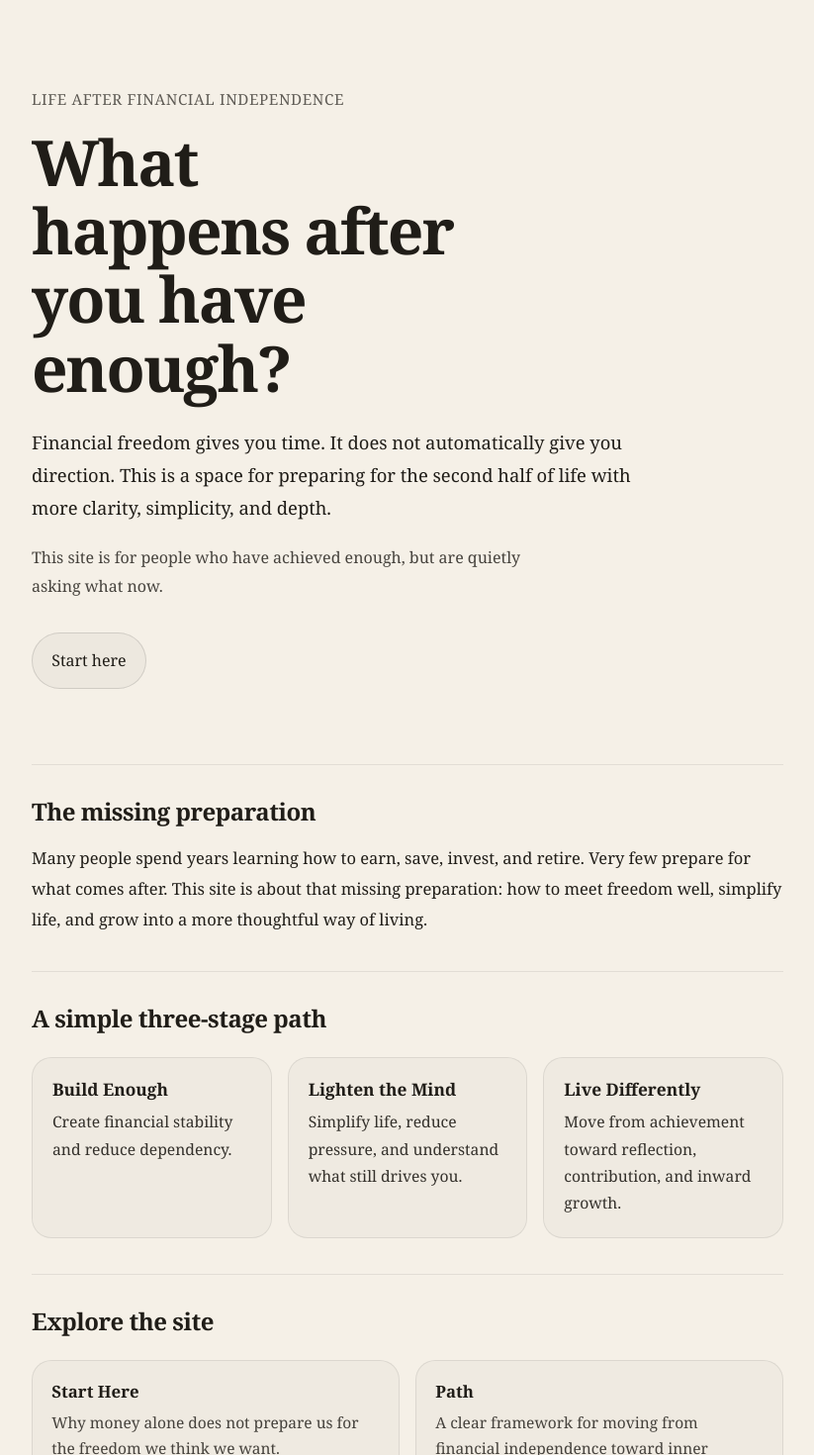
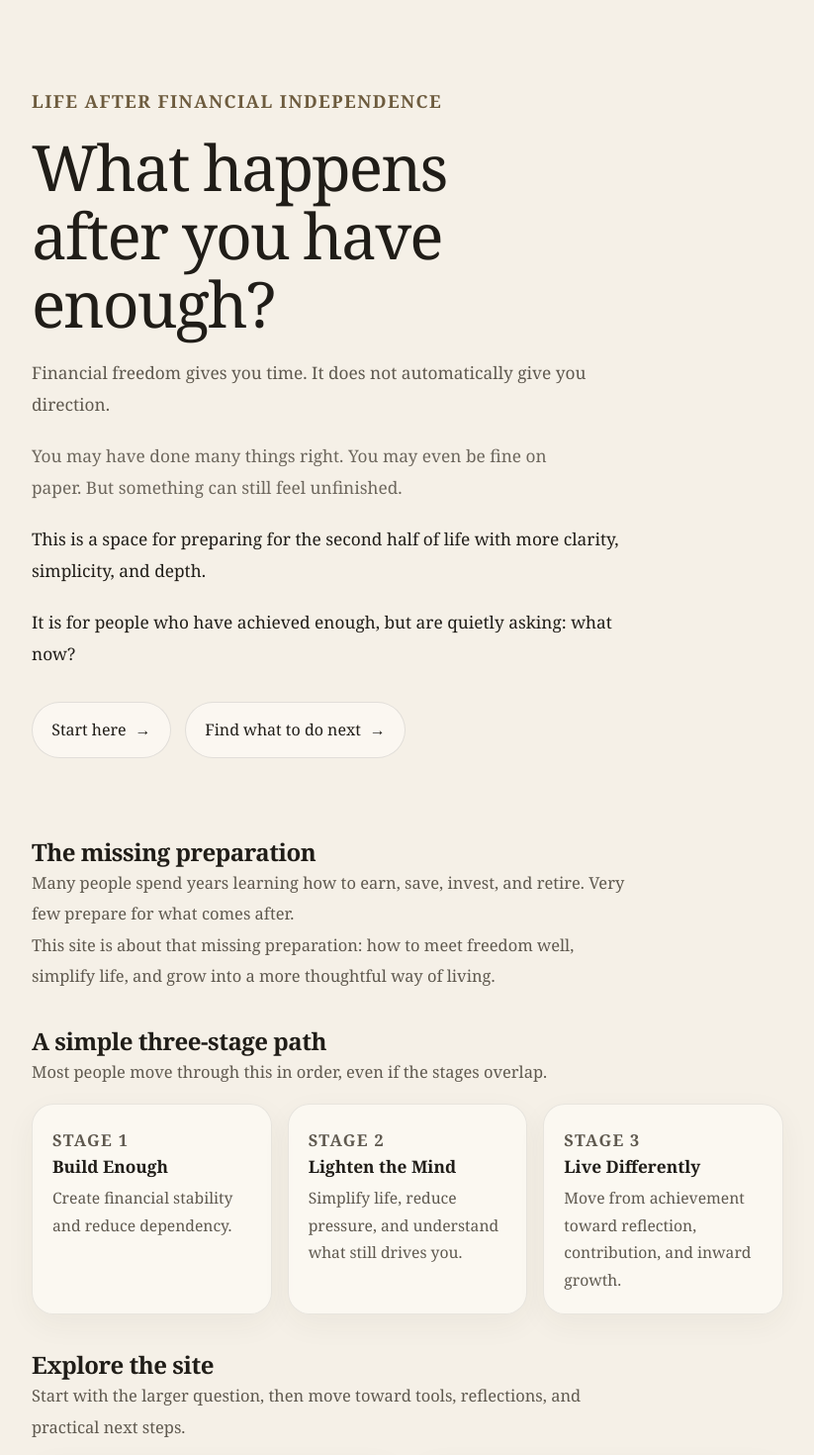
Before and after one commit to naveenniverthy/after-enough, a Next.js app: page / in a window 1280 px wide. Shown: the part 120-1590 px from the top of the page at 99% size, without its empty margins (228-1051 px from the left). Built offline with nearby package versions, Linux system fonts and the light colour scheme.

Commit message:
Home Page Improvements

```diff
--- a/app/globals.css
+++ b/app/globals.css
@@ -1960,3 +1960,205 @@ ol {
     flex-direction: column;
   }
 }
+
+.page-shell.after-enough-home {
+  width: 100%;
+}
+
+.after-enough-home .hero,
+.after-enough-home .content-block,
+.after-enough-home .closing-note {
+  width: min(760px, calc(100% - 2rem));
+  margin: 0 auto;
+}
+
+.after-enough-home .hero {
+  padding: 5.5rem 0 3.5rem;
+  text-align: left;
+}
+
+.after-enough-home .eyebrow {
+  margin: 0 0 1rem;
+  color: var(--accent);
+  letter-spacing: 0.08em;
+}
+
+.after-enough-home .hero h1 {
+  max-width: 12ch;
+  margin: 0;
+  font-size: clamp(2.25rem, 5vw, 4rem);
+  line-height: 1.08;
+  letter-spacing: -0.03em;
+}
+
+.after-enough-home .hero-lead,
+.after-enough-home .hero-copy {
+  max-width: 62ch;
+  margin: 1.25rem 0 0;
+  color: var(--text-soft);
+  font-size: 1.08rem;
+  line-height: 1.85;
+}
+
+.after-enough-home .hero-lead.softer {
+  max-width: 58ch;
+  opacity: 0.9;
+}
+
+.after-enough-home .hero-copy {
+  color: var(--text);
+}
+
+.after-enough-home .hero-actions {
+  display: flex;
+  flex-wrap: wrap;
+  gap: 0.9rem;
+  margin-top: 2rem;
+}
+
+.hero-link {
+  display: inline-flex;
+  align-items: center;
+  gap: 0.55rem;
+  padding: 0.9rem 1.2rem;
+  border-radius: 999px;
+  border: 1px solid rgba(0, 0, 0, 0.1);
+  background: rgba(251, 248, 242, 0.92);
+  color: inherit;
+  text-decoration: none;
+  transition: transform 0.18s ease, background 0.18s ease, border-color 0.18s ease;
+}
+
+.hero-link:hover,
+.hero-link:focus-visible {
+  background: rgba(241, 234, 223, 0.86);
+  border-color: rgba(0, 0, 0, 0.16);
+  transform: translateY(-1px);
+  outline: none;
+}
+
+.after-enough-home .content-block {
+  padding: 1.5rem 0 0;
+}
+
+.after-enough-home .content-block + .content-block {
+  padding-top: 2.25rem;
+}
+
+.after-enough-home .content-block > * + * {
+  margin-top: 1rem;
+}
+
+.after-enough-home .content-block h2 {
+  margin: 0;
+  font-size: 1.5rem;
+  line-height: 1.25;
+  letter-spacing: -0.02em;
+}
+
+.after-enough-home .content-block p {
+  margin: 0;
+  max-width: 66ch;
+  color: var(--text-soft);
+  font-size: 1.03rem;
+  line-height: 1.9;
+}
+
+.after-enough-home .section-intro {
+  max-width: 60ch;
+}
+
+.stages-grid,
+.explore-grid {
+  display: grid;
+  gap: 1rem;
+  margin-top: 1.5rem;
+}
+
+.stage-card,
+.explore-card {
+  border: 1px solid rgba(0, 0, 0, 0.08);
+  border-radius: 22px;
+  background: rgba(251, 248, 242, 0.94);
+  box-shadow: 0 10px 30px rgba(65, 53, 37, 0.05);
+}
+
+.stage-card {
+  padding: 1.25rem;
+}
+
+.stage-label {
+  margin: 0 0 0.55rem;
+  color: #8a7867;
+  font-size: 0.78rem;
+  font-weight: 600;
+  letter-spacing: 0.08em;
+  text-transform: uppercase;
+}
+
+.stage-card h3,
+.explore-card h3 {
+  margin: 0 0 0.45rem;
+  font-size: 1.08rem;
+  line-height: 1.35;
+}
+
+.stage-card p:last-child,
+.explore-card p {
+  margin: 0;
+  color: var(--text-soft);
+  font-size: 0.98rem;
+  line-height: 1.75;
+}
+
+.explore-card {
+  display: block;
+  color: inherit;
+  text-decoration: none;
+  transition: transform 0.18s ease, background 0.18s ease, border-color 0.18s ease;
+}
+
+.explore-card:hover,
+.explore-card:focus-visible {
+  background: rgba(241, 234, 223, 0.78);
+  border-color: rgba(0, 0, 0, 0.14);
+  transform: translateY(-1px);
+  outline: none;
+}
+
+.explore-card-inner {
+  padding: 1.2rem;
+}
+
+.after-enough-home .closing-note {
+  padding: 3.5rem 0 5rem;
+}
+
+.after-enough-home .closing-note p {
+  margin: 0 0 0.8rem;
+  color: var(--text);
+  font-size: 1.08rem;
+  line-height: 1.8;
+}
+
+.closing-link {
+  color: inherit;
+  text-decoration: none;
+  border-bottom: 1px solid currentColor;
+}
+
+@media (min-width: 720px) {
+  .stages-grid {
+    grid-template-columns: repeat(3, minmax(0, 1fr));
+  }
+
+  .explore-grid {
+    grid-template-columns: repeat(2, minmax(0, 1fr));
+  }
+}
+
+@media (max-width: 640px) {
+  .after-enough-home .hero {
+    padding-top: 3rem;
+  }
+}
--- a/app/page.jsx
+++ b/app/page.jsx
@@ -1,8 +1,4 @@
-export const metadata = {
-  title: "After Enough",
-  description:
-    "Preparing for a slower, clearer, more meaningful second half of life.",
-};
+import Link from "next/link";
 
 const exploreLinks = [
   {
@@ -55,9 +51,9 @@ const exploreLinks = [
   },
   {
     href: "/ikigai",
-    title: "Ikigai",
+    title: "Find What to Do Next",
     description:
-      "A reflective questionnaire to help you sense what kind of contribution and rhythm fit your next chapter.",
+      "A reflective Ikigai assessment to help you sense the kind of contribution, rhythm, and life shape that fit your next chapter.",
   },
   {
     href: "/retreats",
@@ -79,87 +75,135 @@ const exploreLinks = [
   },
 ];
 
-import Link from "next/link";
+export const metadata = {
+  title: "After Enough",
+  description:
+    "A calm, practical guide to life after financial independence: meaning, simplicity, retreats, and the deeper transition after enough.",
+};
+
+function ArrowLink({ href, children }) {
+  return (
+    <Link href={href} className="hero-link">
+      <span>{children}</span>
+      <span aria-hidden="true">→</span>
+    </Link>
+  );
+}
+
+function ExploreCard({ href, title, description }) {
+  return (
+    <Link href={href} className="explore-card">
+      <div className="explore-card-inner">
+        <h3>{title}</h3>
+        <p>{description}</p>
+      </div>
+    </Link>
+  );
+}
 
 export default function HomePage() {
   return (
-    <main className="ae-home">
-      <section className="ae-hero">
-        <p className="ae-eyebrow">Life after financial independence</p>
+    <main className="page-shell after-enough-home">
+      <section className="hero">
+        <p className="eyebrow">Life after financial independence</p>
 
-        <h1 className="ae-title">What happens after you have enough?</h1>
+        <h1>What happens after you have enough?</h1>
 
-        <p className="ae-intro">
+        <p className="hero-lead">
           Financial freedom gives you time. It does not automatically give you
-          direction. This is a space for preparing for the second half of life
-          with more clarity, simplicity, and depth.
+          direction.
         </p>
 
-        <p className="ae-subtle-line">
-          This site is for people who have achieved enough, but are quietly
-          asking what now.
+        <p className="hero-lead softer">
+          You may have done many things right. You may even be fine on paper.
+          But something can still feel unfinished.
         </p>
 
-        <div className="ae-hero-actions">
-          <Link href="/start-here" className="ae-button">
-            Start here
-          </Link>
+        <p className="hero-copy">
+          This is a space for preparing for the second half of life with more
+          clarity, simplicity, and depth.
+        </p>
+
+        <p className="hero-copy">
+          It is for people who have achieved enough, but are quietly asking:
+          what now?
+        </p>
+
+        <div className="hero-actions">
+          <ArrowLink href="/start-here">Start here</ArrowLink>
+          <ArrowLink href="/ikigai">Find what to do next</ArrowLink>
         </div>
       </section>
 
-      <section className="ae-section">
-        <div className="ae-section-inner">
+      <section className="content-block">
         <h2>The missing preparation</h2>
         <p>
           Many people spend years learning how to earn, save, invest, and
-            retire. Very few prepare for what comes after. This site is about
-            that missing preparation: how to meet freedom well, simplify life,
-            and grow into a more thoughtful way of living.
+          retire. Very few prepare for what comes after.
         </p>
-        </div>
+        <p>
+          This site is about that missing preparation: how to meet freedom
+          well, simplify life, and grow into a more thoughtful way of living.
+        </p>
       </section>
 
-      <section className="ae-section">
-        <div className="ae-section-inner">
+      <section className="content-block">
         <h2>A simple three-stage path</h2>
+        <p className="section-intro">
+          Most people move through this in order, even if the stages overlap.
+        </p>
 
-          <div className="ae-stage-grid">
-            <article className="ae-stage-card">
+        <div className="stages-grid">
+          <article className="stage-card">
+            <p className="stage-label">Stage 1</p>
             <h3>Build Enough</h3>
             <p>Create financial stability and reduce dependency.</p>
           </article>
 
-            <article className="ae-stage-card">
+          <article className="stage-card">
+            <p className="stage-label">Stage 2</p>
             <h3>Lighten the Mind</h3>
-              <p>Simplify life, reduce pressure, and understand what still drives you.</p>
+            <p>
+              Simplify life, reduce pressure, and understand what still drives
+              you.
+            </p>
           </article>
 
-            <article className="ae-stage-card">
+          <article className="stage-card">
+            <p className="stage-label">Stage 3</p>
             <h3>Live Differently</h3>
-              <p>Move from achievement toward reflection, contribution, and inward growth.</p>
+            <p>
+              Move from achievement toward reflection, contribution, and inward
+              growth.
+            </p>
           </article>
-          </div>
         </div>
       </section>
 
-      <section className="ae-section">
-        <div className="ae-section-inner">
+      <section className="content-block">
         <h2>Explore the site</h2>
+        <p className="section-intro">
+          Start with the larger question, then move toward tools, reflections,
+          and practical next steps.
+        </p>
 
-          <div className="ae-link-grid">
+        <div className="explore-grid">
           {exploreLinks.map((item) => (
-              <Link key={item.href} href={item.href} className="ae-link-card">
-                <span className="ae-link-title">{item.title}</span>
-                <span className="ae-link-description">{item.description}</span>
-              </Link>
+            <ExploreCard
+              key={item.href}
+              href={item.href}
+              title={item.title}
+              description={item.description}
+            />
           ))}
-          </div>
         </div>
       </section>
 
-      <section className="ae-closing">
-        <p>Do not just retire from work. Prepare for a different way of living.</p>
-        <Link href="/start-here" className="ae-text-link">
+      <section className="closing-note">
+        <p>
+          Do not just retire from work. Prepare for a different way of living.
+        </p>
+        <Link href="/start-here" className="closing-link">
           Begin with the larger question
         </Link>
       </section>
```
Lines whose indentation alone changed are shown as unchanged.
